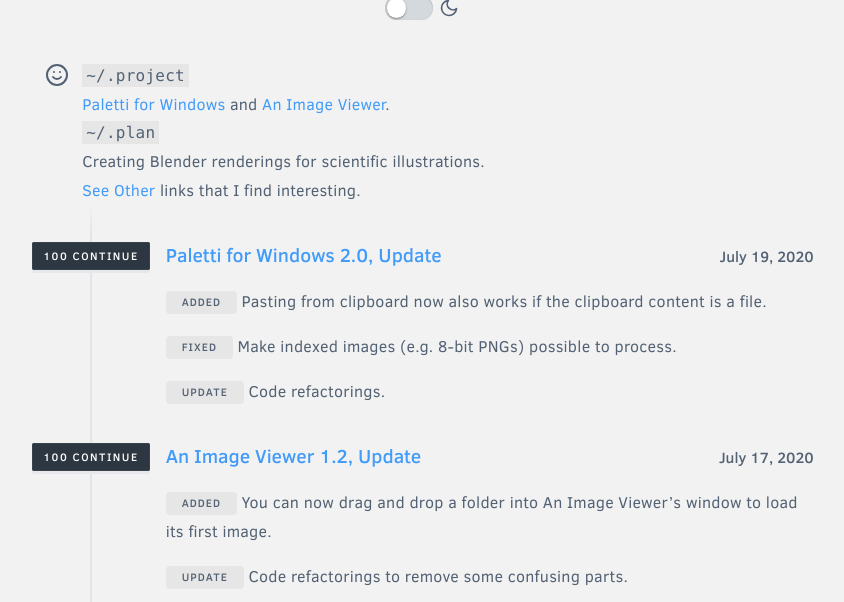
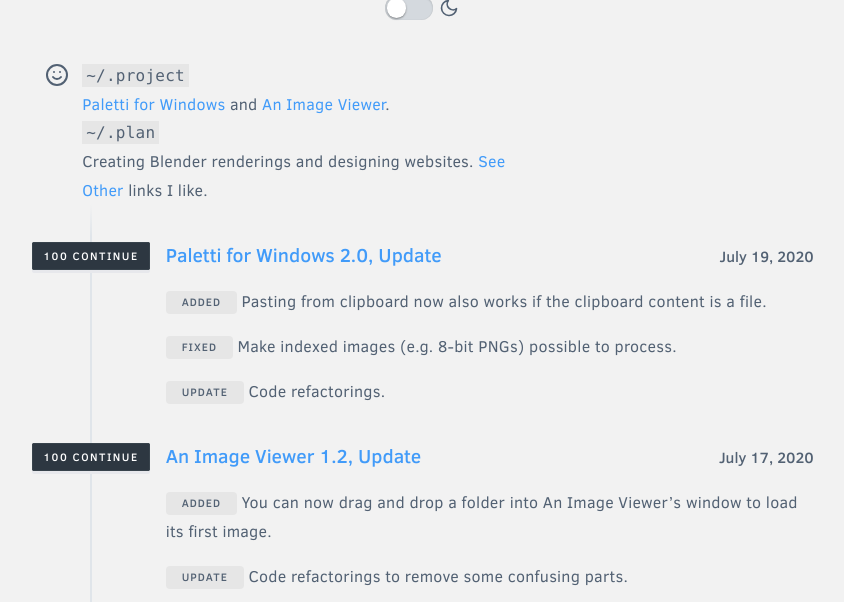
Before and after one commit to Eroica/eroica.github.io, a Jekyll site: the page built from index.html, in a window 1280 px wide and 900 px high, cut to the strip 298-900 px from the top of the window. Shown: the whole strip, without its empty margins (217-1061 px from the left). Built offline with Jekyll 4.4.1, drawn with Linux system fonts in a browser that asks for light colours.

Commit message:
.plan update

```diff
--- a/_includes/plan.html
+++ b/_includes/plan.html
@@ -1 +1 @@
-<p class="plan colored-links container -small">{% include feather/smile.svg %} <code>~/.project</code><br><a href="https://github.com/Eroica/Paletti-Windows">Paletti for Windows</a> and <a href="https://github.com/Eroica/AnImageViewer">An Image Viewer</a>.<br><code>~/.plan</code><br>Creating Blender renderings for scientific illustrations. <a href="{% link 303.html %}">See Other</a> links that I find interesting.</p>
+<p class="plan colored-links container -small">{% include feather/smile.svg %} <code>~/.project</code><br><a href="https://github.com/Eroica/Paletti-Windows">Paletti for Windows</a> and <a href="https://github.com/Eroica/AnImageViewer">An Image Viewer</a>.<br><code>~/.plan</code><br>Creating Blender renderings and designing websites. <a href="{% link 303.html %}">See Other</a> links I like.</p>
```
